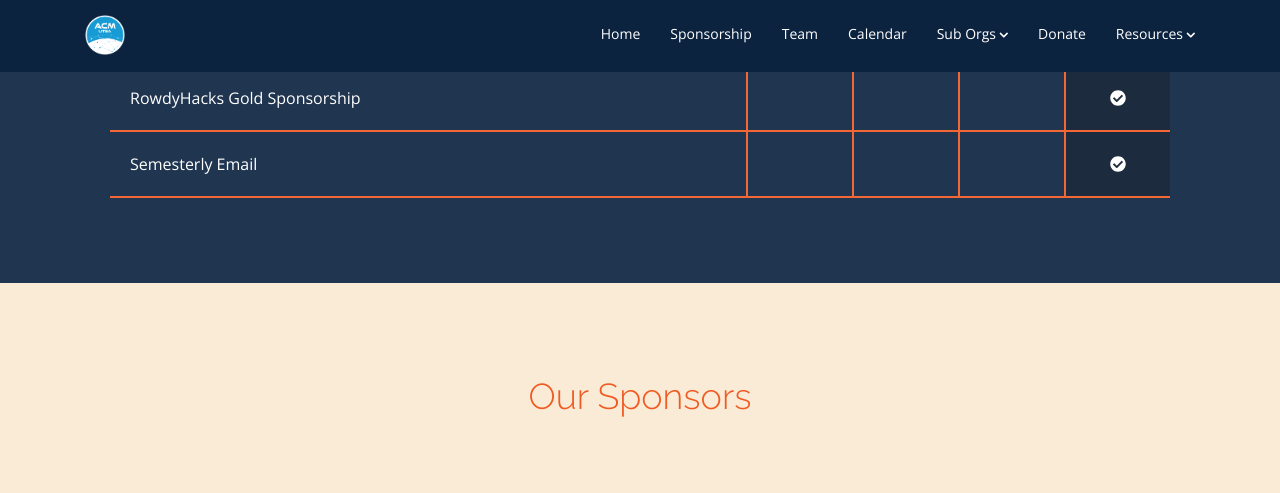
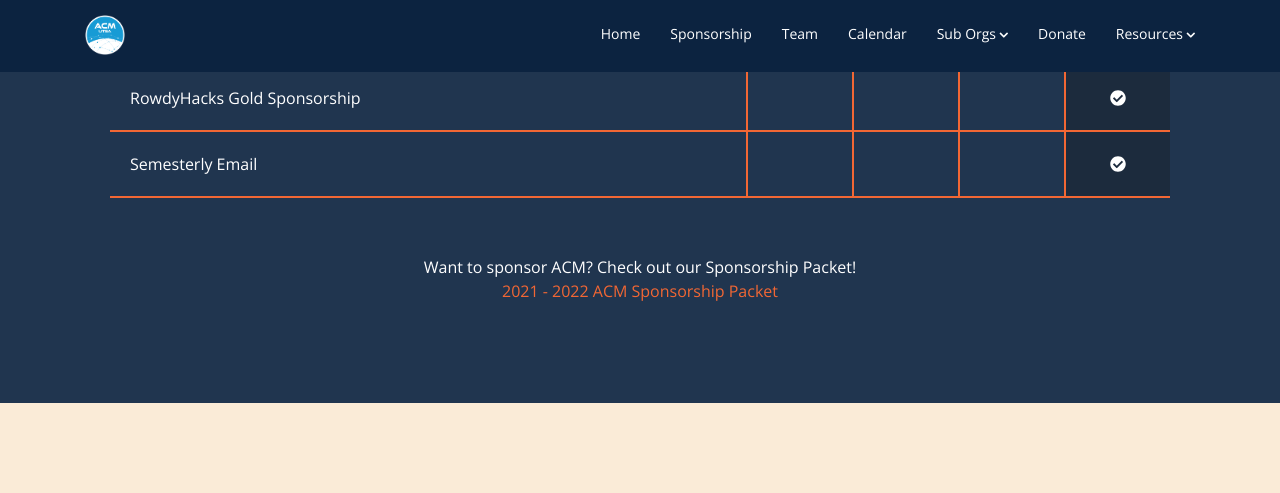
Before and after one commit to acmutsa/acmutsa.github.io, a Jekyll site: the page built from sponsorship.html, in a window 1280 px wide and 1400 px high, scrolled down 1488 px. Shown: the top 493 px of the window. Built offline with Jekyll 4.4.1, drawn with Linux system fonts in a browser that asks for light colours; nearby versions of some CDN libraries; grey boxes are pictures that could not be loaded.

Commit message:
Updated mobile nav background; "Added" links for sponsorship packet;

```diff
--- a/_includes/sponsor_perks_section.html
+++ b/_includes/sponsor_perks_section.html
@@ -127,3 +127,9 @@
     <div class="empty"></div>
     <div class="perk"><i class="fa fa-check-circle" aria-hidden="true"></i></div>
 </div>
+
+<div class="section-title" data-aos="fade-up">
+    <p>Want to sponsor ACM? Check out our Sponsorship Packet!</p>
+    <!-- add link for packet once made, preferably a changeable link so this doesn't have to be changed everytime -->
+    <p><a href="">2021 - 2022 ACM Sponsorship Packet</a></p>
+</div>
--- a/css/custom/_style.scss
+++ b/css/custom/_style.scss
@@ -292,7 +292,6 @@
   top: 0;
   left: 0;
   position: fixed;
-  background: rgba(16, 31, 29, 0.6);
   overflow: hidden;
   display: none;
   transition: ease-in-out 0.2s;
```
Also changed, not shown: 1 other file.
